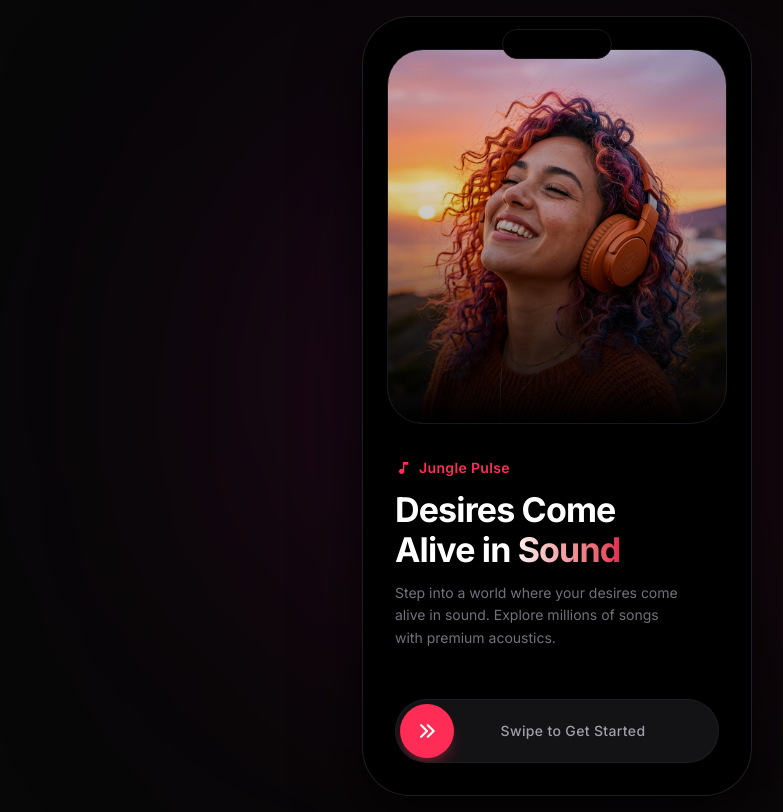
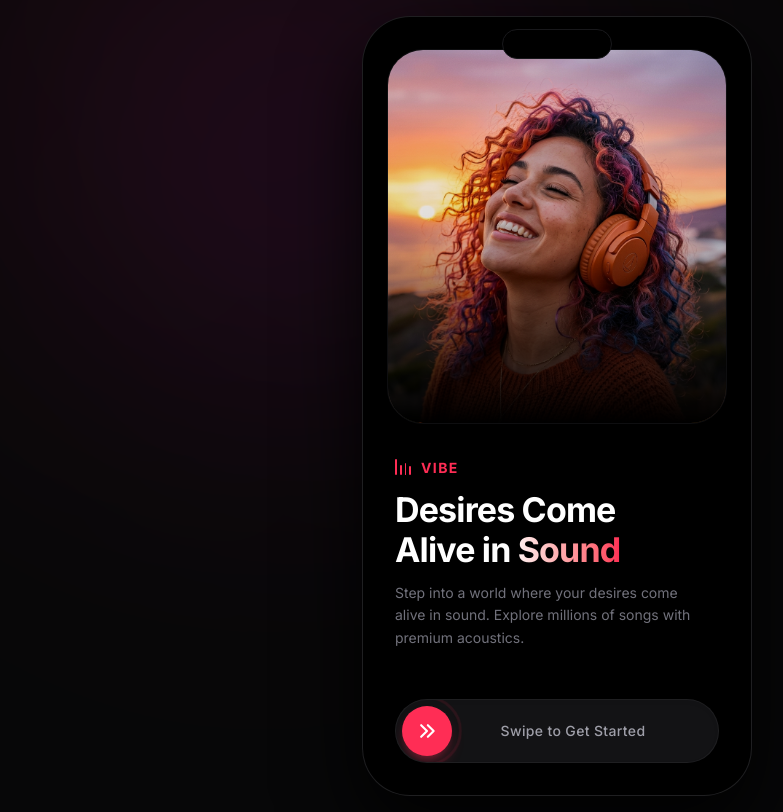
Before and after one commit to ankitbhartii/Vibe, a Next.js app: page / in a window 1280 px wide. Shown: the whole page, without its empty margins (83-866 px from the left). Built offline with nearby package versions, Linux system fonts and the light colour scheme; no server answers; the database is empty.

Commit message:
feat: enforce minimum vibe loader display time on all auth pages

```diff
--- a/app/page.tsx
+++ b/app/page.tsx
@@ -3,6 +3,7 @@ import { useState, useEffect, useRef } from 'react'
 import { createClient } from '@/utils/supabase/client'
 import { useRouter } from 'next/navigation'
 import { motion, AnimatePresence } from 'framer-motion'
+import VibeLoader from '@/components/VibeLoader'
 
 export default function WelcomePage() {
   const [checkingSession, setCheckingSession] = useState(true)
@@ -14,10 +15,33 @@ export default function WelcomePage() {
   const trackRef = useRef<HTMLDivElement>(null)
   const thumbRef = useRef<HTMLDivElement>(null)
 
-  // Redirect to dashboard if session exists
+  // 3D Parallax Tilt Effect for Desktop Hover
+  const [rotateX, setRotateX] = useState(0)
+  const [rotateY, setRotateY] = useState(0)
+
+  const handleMouseMove = (e: React.MouseEvent<HTMLDivElement>) => {
+    const card = e.currentTarget
+    const rect = card.getBoundingClientRect()
+    const x = e.clientX - rect.left - rect.width / 2
+    const y = e.clientY - rect.top - rect.height / 2
+    // Max tilt is 8 degrees
+    setRotateX(-y / (rect.height / 2) * 8)
+    setRotateY(x / (rect.width / 2) * 8)
+  }
+
+  const handleMouseLeave = () => {
+    setRotateX(0)
+    setRotateY(0)
+  }
+
+  // Show VibeLoader for at least 3s so full animation always plays
   useEffect(() => {
     const checkSession = async () => {
-      const { data: { session } } = await supabase.auth.getSession()
+      // Run session check and 3s minimum timer in parallel
+      const [{ data: { session } }] = await Promise.all([
+        supabase.auth.getSession(),
+        new Promise<void>(resolve => setTimeout(resolve, 3000))
+      ])
       if (session) {
         router.push('/dashboard')
       } else {
@@ -33,14 +57,13 @@ export default function WelcomePage() {
     if (track && thumb) {
       const trackWidth = track.clientWidth
       const thumbWidth = thumb.clientWidth
-      const maxDrag = trackWidth - thumbWidth - 12 // accounting for padding/borders
+      const maxDrag = trackWidth - thumbWidth - 12
       const currentDrag = info.offset.x
       const progress = Math.min(1, Math.max(0, currentDrag / maxDrag))
       setDragProgress(progress)
 
       if (progress >= 0.95 && !swipeSuccess) {
         setSwipeSuccess(true)
-        // Springy feedback transition before redirect
         setTimeout(() => {
           router.push('/login')
         }, 150)
@@ -55,64 +78,95 @@ export default function WelcomePage() {
   }
 
   if (checkingSession) {
-    return (
-      <div className="flex h-screen items-center justify-center bg-black text-white">
-        <div className="text-xs font-bold font-mono text-zinc-500 animate-pulse">
-          ⚡ CHECKING VIBE SESSION...
-        </div>
-      </div>
-    )
+    return <VibeLoader />
   }
 
   return (
     <div className="min-h-screen bg-[#070708] flex items-center justify-center overflow-hidden font-sans relative p-4 select-none">
-      {/* Outer ambient blur background for premium desktop preview */}
-      <div className="absolute top-1/2 left-1/2 -translate-x-1/2 -translate-y-1/2 w-[600px] h-[600px] bg-[#ff2d55]/10 rounded-full blur-[160px] pointer-events-none z-0" />
-      <div className="absolute top-[20%] left-[30%] w-[400px] h-[400px] bg-purple-600/10 rounded-full blur-[140px] pointer-events-none z-0" />
+      {/* Inline styles for custom keyframe animations */}
+      <style>{`
+        @keyframes bounce-eq {
+          0% { height: 4px; }
+          100% { height: 16px; }
+        }
+        @keyframes pulse-glow-ring {
+          0% { transform: scale(1); opacity: 0.5; }
+          100% { transform: scale(1.5); opacity: 0; }
+        }
+        @keyframes background-flow {
+          0% { transform: translate(-50%, -50%) rotate(0deg) scale(1); }
+          50% { transform: translate(-45%, -55%) rotate(180deg) scale(1.1); }
+          100% { transform: translate(-50%, -50%) rotate(360deg) scale(1); }
+        }
+      `}</style>
 
-      {/* Phone Mockup Frame wrapper */}
+      {/* Floating ambient glow circles with flow animation */}
+      <div
+        className="absolute top-1/2 left-1/2 -translate-x-1/2 -translate-y-1/2 w-[600px] h-[600px] bg-[#ff2d55]/8 rounded-full blur-[150px] pointer-events-none z-0"
+        style={{ animation: 'background-flow 20s infinite linear' }}
+      />
+      <div
+        className="absolute top-[20%] left-[30%] w-[450px] h-[450px] bg-purple-600/6 rounded-full blur-[130px] pointer-events-none z-0"
+        style={{ animation: 'background-flow 25s infinite linear reverse' }}
+      />
+
+      {/* Phone Mockup Frame wrapper with 3D Hover Parallax Tilt */}
       <motion.div
-        initial={{ opacity: 0, y: 30 }}
+        initial={{ opacity: 0, y: 40 }}
         animate={{ opacity: 1, y: 0 }}
-        transition={{ duration: 0.6, ease: [0.16, 1, 0.3, 1] }}
-        className="w-full max-w-[390px] h-[780px] rounded-[48px] bg-black border border-zinc-800/80 shadow-[0_24px_64px_rgba(0,0,0,0.8)] overflow-hidden flex flex-col justify-between p-6 pb-8 relative z-10"
+        transition={{ duration: 0.7, ease: [0.16, 1, 0.3, 1] }}
+        onMouseMove={handleMouseMove}
+        onMouseLeave={handleMouseLeave}
+        style={{
+          rotateX: rotateX,
+          rotateY: rotateY,
+          transformStyle: "preserve-3d",
+          perspective: 1000
+        }}
+        className="w-full max-w-[390px] h-[780px] rounded-[48px] bg-black border border-zinc-800/80 shadow-[0_32px_80px_rgba(0,0,0,0.9)] overflow-hidden flex flex-col justify-between p-6 pb-8 relative z-10 transition-transform duration-200 ease-out"
       >
         {/* Dynamic Island / Notch Mockup */}
         <div className="absolute top-3 left-1/2 -translate-x-1/2 w-[110px] h-[30px] bg-black rounded-full z-50 border border-zinc-900 flex items-center justify-center" />
 
-        {/* Top Image Section */}
-        <div className="w-full h-[52%] rounded-[36px] overflow-hidden relative mt-2 group border border-zinc-900">
+        {/* Top Image Section - with parallax scale zoom on swipe progress */}
+        <div className="w-full h-[52%] rounded-[36px] overflow-hidden relative mt-2 group border border-zinc-900/60 shadow-[inset_0_1px_12px_rgba(255,255,255,0.05)]">
           <motion.img
             src="/welcome_girl.png"
             alt="Vibe Music Welcome"
-            className="w-full h-full object-cover"
+            className="w-full h-full object-cover origin-center"
+            style={{ scale: 1 + dragProgress * 0.08 }}
             initial={{ scale: 1.1, filter: 'blur(10px)' }}
             animate={{ scale: 1, filter: 'blur(0px)' }}
             transition={{ duration: 0.8, ease: 'easeOut' }}
           />
-          <div className="absolute inset-0 bg-gradient-to-t from-black via-black/20 to-transparent" />
+          {/* Subtle gradient vignette */}
+          <div className="absolute inset-0 bg-gradient-to-t from-black via-black/10 to-transparent" />
         </div>
 
         {/* Text Section */}
         <div className="flex flex-col gap-3 px-2">
-          {/* Music Tag */}
-          <div className="flex items-center gap-2 text-[#ff2d55] font-semibold text-sm tracking-wide">
-            <svg xmlns="http://www.w3.org/2000/svg" viewBox="0 0 24 24" fill="currentColor" className="w-4 h-4">
-              <path d="M12 3v10.55c-.59-.34-1.27-.55-2-.55-2.21 0-4 1.79-4 4s1.79 4 4 4 4-1.79 4-4V7h6V3h-8z" />
-            </svg>
-            <span>Jungle Pulse</span>
+          {/* Vibe Music Animated Equalizer Tag */}
+          <div className="flex items-center gap-2.5 text-[#ff2d55] font-bold text-sm tracking-widest uppercase">
+            {/* 4-Bar Audio Equalizer */}
+            <div className="flex items-end gap-[3px] h-4 w-4 text-[#ff2d55] mb-0.5">
+              <span className="w-[2.5px] bg-[#ff2d55] rounded-full" style={{ animation: 'bounce-eq 0.8s ease-in-out infinite alternate' }} />
+              <span className="w-[2.5px] bg-[#ff2d55] rounded-full" style={{ animation: 'bounce-eq 0.5s ease-in-out infinite alternate 0.25s' }} />
+              <span className="w-[2.5px] bg-[#ff2d55] rounded-full" style={{ animation: 'bounce-eq 0.7s ease-in-out infinite alternate 0.12s' }} />
+              <span className="w-[2.5px] bg-[#ff2d55] rounded-full" style={{ animation: 'bounce-eq 0.6s ease-in-out infinite alternate 0.35s' }} />
+            </div>
+            <span>Vibe</span>
           </div>
 
           {/* Heading */}
           <h1 className="text-[34px] leading-[40px] font-bold text-white tracking-tight">
             Desires Come <br />
-            <span className="text-transparent bg-clip-text bg-gradient-to-r from-white via-white to-[#ff2d55]/90">
+            <span className="text-transparent bg-clip-text bg-gradient-to-r from-white via-white to-[#ff2d55]">
               Alive in Sound
             </span>
           </h1>
 
           {/* Subheading */}
-          <p className="text-zinc-500 text-[14px] leading-relaxed max-w-[90%]">
+          <p className="text-zinc-500 text-[14px] leading-relaxed max-w-[95%]">
             Step into a world where your desires come alive in sound. Explore millions of songs with premium acoustics.
           </p>
         </div>
@@ -121,19 +175,19 @@ export default function WelcomePage() {
         <div className="px-2 pt-4">
           <div
             ref={trackRef}
-            className="w-full h-[64px] rounded-full bg-zinc-900/80 border border-zinc-800/60 p-1 flex items-center relative overflow-hidden"
+            className="w-full h-[64px] rounded-full bg-zinc-900/80 border border-zinc-800/60 p-1.5 flex items-center relative overflow-hidden shadow-inner"
           >
-            {/* Slide message */}
+            {/* Slide message fading out as user drags */}
             <motion.span
-              style={{ opacity: 1 - dragProgress }}
+              style={{ opacity: 1 - dragProgress * 1.5 }}
               className="absolute inset-0 flex items-center justify-center text-zinc-400 text-sm font-medium pl-8 pointer-events-none select-none tracking-wide"
             >
               Swipe to Get Started
             </motion.span>
 
-            {/* Slider track background overlay that fills on drag */}
+            {/* Slider track background color overlay changing opacity on drag */}
             <div
-              className="absolute left-0 top-0 bottom-0 bg-[#ff2d55]/10 rounded-l-full pointer-events-none transition-all duration-75"
+              className="absolute left-0 top-0 bottom-0 bg-[#ff2d55]/15 rounded-l-full pointer-events-none transition-all duration-75"
               style={{ width: `${dragProgress * 100}%` }}
             />
 
@@ -141,16 +195,23 @@ export default function WelcomePage() {
             <motion.div
               ref={thumbRef}
               drag="x"
-              dragConstraints={{ left: 0, right: 300 }} // dynamically constrained onDrag
+              dragConstraints={{ left: 0, right: 300 }}
               dragElastic={0.02}
               dragMomentum={false}
               onDrag={handleDrag}
               onDragEnd={handleDragEnd}
               animate={dragProgress === 0 ? { x: 0 } : undefined}
-              transition={{ type: 'spring', stiffness: 400, damping: 30 }}
-              style={{ x: dragProgress === 0 ? 0 : undefined }}
-              className="w-[54px] h-[54px] rounded-full bg-[#ff2d55] flex items-center justify-center cursor-grab active:cursor-grabbing text-white shadow-lg shadow-[#ff2d55]/30 z-20 hover:scale-105 active:scale-95 transition-transform"
+              transition={{ type: 'spring', stiffness: 450, damping: 28 }}
+              className="w-[50px] h-[50px] rounded-full bg-[#ff2d55] flex items-center justify-center cursor-grab active:cursor-grabbing text-white shadow-lg shadow-[#ff2d55]/30 z-20 hover:scale-105 active:scale-95 transition-transform relative"
             >
+              {/* Idle Pulsing Glow Outer Ring - inactive when drag starts */}
+              {dragProgress === 0 && (
+                <div
+                  className="absolute inset-0 rounded-full border-2 border-[#ff2d55] pointer-events-none z-0"
+                  style={{ animation: 'pulse-glow-ring 1.8s infinite cubic-bezier(0.215, 0.61, 0.355, 1)' }}
+                />
+              )}
+
               <AnimatePresence mode="wait">
                 {swipeSuccess ? (
                   <motion.svg
@@ -158,7 +219,7 @@ export default function WelcomePage() {
                     initial={{ scale: 0 }}
                     animate={{ scale: 1 }}
                     exit={{ scale: 0 }}
-                    className="w-5 h-5"
+                    className="w-5 h-5 z-10"
                     fill="none"
                     viewBox="0 0 24 24"
                     stroke="currentColor"
@@ -171,7 +232,7 @@ export default function WelcomePage() {
                     key="arrows"
                     initial={{ opacity: 0 }}
                     animate={{ opacity: 1 }}
-                    className="w-5 h-5"
+                    className="w-5 h-5 z-10"
                     fill="none"
                     viewBox="0 0 24 24"
                     stroke="currentColor"
--- /dev/null
+++ b/components/VibeLoader.jsx
@@ -0,0 +1,148 @@
+'use client'
+import { useEffect, useState } from 'react'
+
+export default function VibeLoader() {
+  const [phase, setPhase] = useState(0)
+  // 0 = black,  1 = letters drop in,  2 = underline + glow,  3 = fade out
+
+  useEffect(() => {
+    const t1 = setTimeout(() => setPhase(1), 120)   // letters drop in
+    const t2 = setTimeout(() => setPhase(2), 900)   // underline + glow bloom
+    const t3 = setTimeout(() => setPhase(3), 2800)  // fade out
+    return () => { clearTimeout(t1); clearTimeout(t2); clearTimeout(t3) }
+  }, [])
+
+  const letters = ['V', 'I', 'B', 'E']
+
+  return (
+    <>
+      <style>{`
+        @keyframes vibe-drop {
+          0%   { transform: translateY(-50px) scaleY(1.3); opacity: 0; }
+          100% { transform: translateY(0)     scaleY(1);   opacity: 1; }
+        }
+        @keyframes shimmer-slide {
+          0%   { left: -100%; }
+          100% { left: 200%;  }
+        }
+        @keyframes eq-bar {
+          0%   { height: 4px; }
+          100% { height: 22px; }
+        }
+        @keyframes vibe-glow-pulse {
+          0%, 100% { text-shadow: 0 0 30px rgba(255,45,85,0.7), 0 0 60px rgba(255,45,85,0.3); }
+          50%       { text-shadow: 0 0 50px rgba(255,45,85,1),   0 0 100px rgba(255,45,85,0.5); }
+        }
+      `}</style>
+
+      {/* Full-screen overlay */}
+      <div style={{
+        position: 'fixed', inset: 0, zIndex: 9999,
+        backgroundColor: '#000',
+        display: 'flex', flexDirection: 'column',
+        alignItems: 'center', justifyContent: 'center',
+        opacity: phase === 3 ? 0 : 1,
+        transition: phase === 3 ? 'opacity 0.7s ease-in-out' : 'none',
+        pointerEvents: phase === 3 ? 'none' : 'all',
+      }}>
+
+        {/* Ambient radial glow — grows on phase 2 */}
+        <div style={{
+          position: 'absolute', inset: 0, zIndex: 0,
+          background: phase >= 2
+            ? 'radial-gradient(ellipse 55% 45% at 50% 50%, rgba(255,45,85,0.18) 0%, rgba(80,0,30,0.10) 60%, transparent 100%)'
+            : 'radial-gradient(ellipse 55% 45% at 50% 50%, transparent 0%, transparent 100%)',
+          transition: 'background 1s ease',
+        }} />
+
+        {/* Cinematic letterbox bars */}
+        <div style={{ position:'absolute', top:0, left:0, right:0, height:'60px',
+          background:'linear-gradient(to bottom, #000 40%, transparent)', zIndex:10 }} />
+        <div style={{ position:'absolute', bottom:0, left:0, right:0, height:'60px',
+          background:'linear-gradient(to top, #000 40%, transparent)', zIndex:10 }} />
+
+        {/* ── LOGO LETTERS ── */}
+        <div style={{ position:'relative', zIndex:5, display:'flex', alignItems:'center', gap:'2px' }}>
+
+          {/* Shimmer sweep overlay — slides across the whole word */}
+          <div style={{
+            position: 'absolute', top: 0, bottom: 0,
+            width: '45%',
+            background: 'linear-gradient(110deg, transparent 20%, rgba(255,255,255,0.55) 50%, transparent 80%)',
+            zIndex: 20,
+            animation: phase >= 2 ? 'shimmer-slide 0.9s ease forwards' : 'none',
+            pointerEvents: 'none',
+          }} />
+
+          {letters.map((letter, i) => (
+            <span
+              key={letter}
+              style={{
+                display: 'inline-block',
+                fontSize: 'clamp(72px, 14vw, 115px)',
+                fontWeight: 900,
+                fontFamily: '"Arial Black", "Impact", "Helvetica Neue", sans-serif',
+                color: '#fff',
+                lineHeight: 1,
+                letterSpacing: '-1px',
+                opacity: 0,
+                animation: phase >= 1
+                  ? `vibe-drop 0.55s cubic-bezier(0.34,1.56,0.64,1) ${i * 0.07}s forwards,
+                     ${phase >= 2 ? `vibe-glow-pulse 2s ease-in-out ${0.3 + i * 0.05}s infinite` : 'none'}`
+                  : 'none',
+                position: 'relative', zIndex: 15,
+              }}
+            >
+              {letter}
+            </span>
+          ))}
+
+          {/* Red underline — grows from center on phase 2 */}
+          <div style={{
+            position: 'absolute', bottom: '-10px', left: '50%',
+            transform: 'translateX(-50%)',
+            height: '4px', borderRadius: '2px',
+            background: 'linear-gradient(90deg, #ff2d55, #ff6b8a)',
+            boxShadow: '0 0 18px rgba(255,45,85,0.9)',
+            width: phase >= 2 ? '100%' : '0%',
+            transition: 'width 0.6s cubic-bezier(0.16,1,0.3,1) 0.25s',
+          }} />
+        </div>
+
+        {/* Tagline */}
+        <div style={{
+          marginTop: '30px', zIndex: 5,
+          fontSize: '10px', fontWeight: 600,
+          letterSpacing: '6px', textTransform: 'uppercase',
+          color: 'rgba(255,255,255,0.35)',
+          fontFamily: '"Helvetica Neue", sans-serif',
+          opacity: phase >= 2 ? 1 : 0,
+          transform: phase >= 2 ? 'translateY(0)' : 'translateY(10px)',
+          transition: 'opacity 0.7s ease 0.4s, transform 0.7s ease 0.4s',
+        }}>
+          Your Music Universe
+        </div>
+
+        {/* Equalizer bars */}
+        <div style={{
+          display: 'flex', alignItems: 'flex-end', gap: '5px',
+          height: '22px', marginTop: '28px', zIndex: 5,
+          opacity: phase >= 2 ? 1 : 0,
+          transition: 'opacity 0.5s ease 0.6s',
+        }}>
+          {[0.55, 0.4, 0.7, 0.5, 0.65, 0.45, 0.6].map((dur, i) => (
+            <div key={i} style={{
+              width: '3px', height: '4px', borderRadius: '2px',
+              background: 'linear-gradient(to top, #ff2d55, #ff8ca0)',
+              boxShadow: '0 0 6px rgba(255,45,85,0.7)',
+              animation: phase >= 2
+                ? `eq-bar ${dur}s ease-in-out ${i * 0.08}s infinite alternate`
+                : 'none',
+            }} />
+          ))}
+        </div>
+
+      </div>
+    </>
+  )
+}
```
Also changed, not shown: app/login/page.jsx (+7 -8 lines), app/signup/page.jsx (+7 -8 lines).
